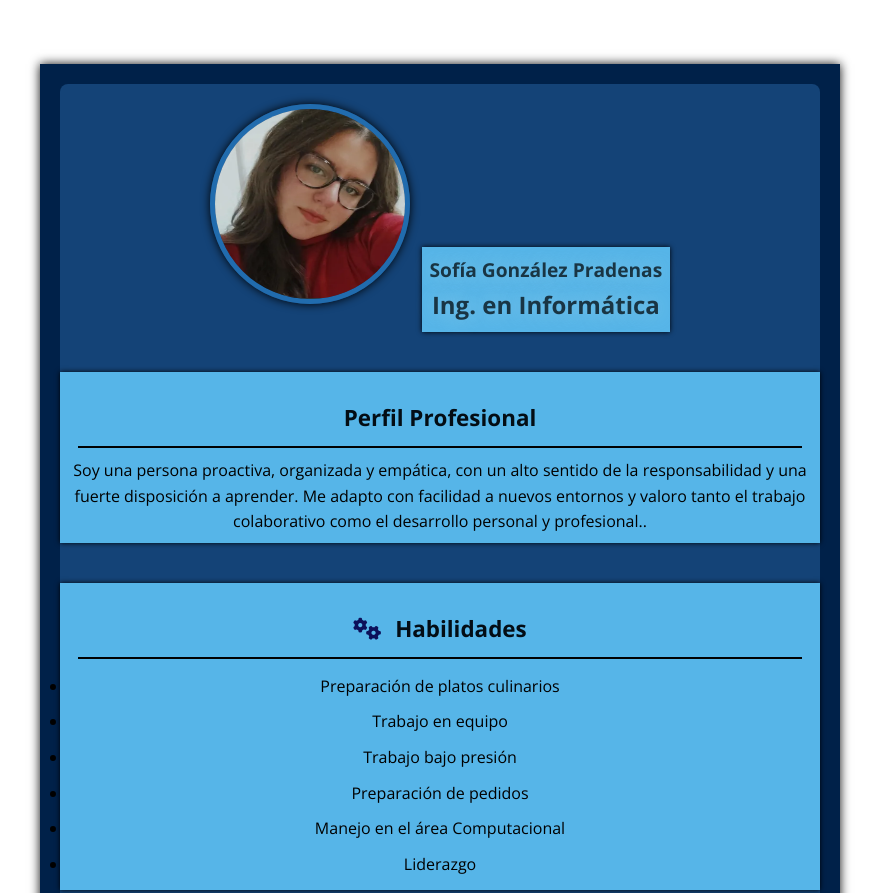
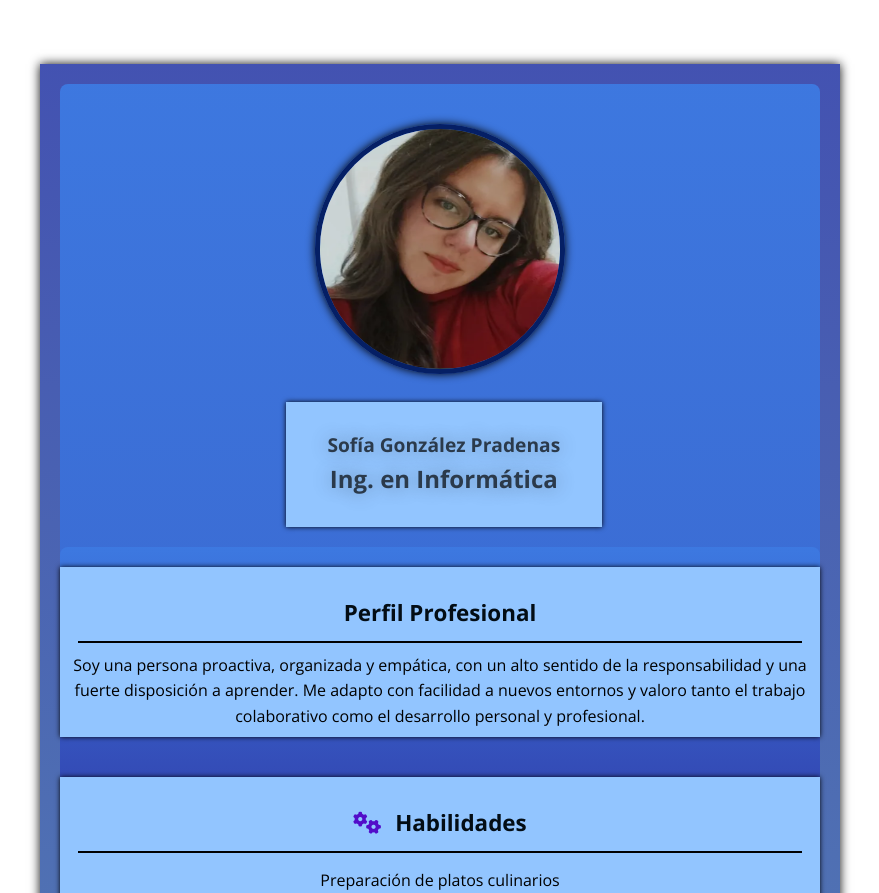
Before and after one commit to sofiaaanto/Clase-3, a plain HTML site: page index.html in a window 1280 px wide. Shown: the top 893 px of the page, without its empty margins (200-1079 px from the left). Drawn offline with nearby package versions, Linux system fonts and the light colour scheme.

Commit message:
cambios3

```diff
--- a/estilo.css
+++ b/estilo.css
@@ -25,12 +25,12 @@ header{
     color:rgb(0, 0, 0);
     padding: 20px 0;
     border-radius: 8px 8px 0 0;
-    background-image: url('./Azul.jpg')
+    background: linear-gradient(rgba(61, 121, 225, 0.964),rgba(51, 73, 180, 0.94));
 }
 
 header figure img {
     border-radius: 50%;
-    border: 5px solid #216cae;
+    border: 5px solid #051f65;
     box-shadow: 0px 0px 10px ;
 }
 
@@ -45,7 +45,7 @@ header h2{
 }
 
 .container{
-    background-color: rgb(0, 33, 73);
+    background: linear-gradient(rgba(57, 73, 173, 0.948),rgba(87, 150, 177, 0.937)) ;
     width: 80%;
     margin: 0 auto;
     position: relative;
@@ -60,9 +60,9 @@ header h2{
     overflow: hidden;
     display: inline-block;
     vertical-align: middle;
-    border: 7px solid #78aedd;
+    border: 7px solid #001868db;
     margin: 5%;
-    box-shadow: 0px 0px 20px rgba(199, 180, 180, 0.5) ;
+    box-shadow: 0px 0px 20px rgb(18, 69, 158) ;
 
 }
 
@@ -81,7 +81,7 @@ header h2{
     display: inline-block;
     vertical-align: middle;
     margin-left: 1%;
-    text-shadow: 0px 0px 20px rgba(231, 235, 230, 0.5)
+    text-shadow: 0px 0px 20px rgba(0, 2, 4, 0.5)
 
 }
 h3{
@@ -92,7 +92,7 @@ h3{
 }
 
 section{
-    background-color: rgb(86, 181, 232);
+    background-color: rgb(146, 197, 255) ;
     padding: 8px;
     margin-bottom: 20px;
     box-shadow: 0 0 5px rgba(0, 0, 0, 0.961);
@@ -116,7 +116,13 @@ address p{
 
 }
 i{
-    color: rgb(12, 16, 89);
+    color: rgb(82, 13, 201);
     margin-right: 8px;
 
 }
+
+ul {
+    list-style: none;
+    padding: 0;
+    margin: 0;
+  }
--- a/index.html
+++ b/index.html
@@ -10,16 +10,30 @@
             <main class="container" >
                 <header class="cabecera">
                     <figure class="contenedor-foto-perfil">
-                        <img src="./FOTOPERFIL.png" alt="Foto de contenedor-foto-perfil"  height="200px" width="200px">
+
+                          <div class="center-container">
+                            <img src="./FOTOPERFIL.png" alt="Foto de contenedor-foto-perfil"  height="250px" width="250px" >
+                          </div>
                         <section class="nombre_puesto">
-                            <h1>Sofía González Pradenas</h1>
-                            <h2>Ing. en Informática</h2>
+                            <style>
+                                .center-container {
+                                  width: 300px;
+                                  margin: 0 auto; /* This centers it horizontally */
+                                  background: #367ada00;
+                                  padding: 20px;
+                                }
+                              </style>
+
+                              <div class="center-container">
+                                <h1>Sofía González Pradenas</h1>
+                                <h2>Ing. en Informática</h2>
+                              </div>
                         </section>
                         <header>
                         <section>
                             <h3>Perfil Profesional</h3>
                             <hr>
-                            <p>Soy una persona proactiva, organizada y empática, con un alto sentido de la responsabilidad y una fuerte disposición a aprender. Me adapto con facilidad a nuevos entornos y valoro tanto el trabajo colaborativo como el desarrollo personal y profesional..</p>
+                            <p>Soy una persona proactiva, organizada y empática, con un alto sentido de la responsabilidad y una fuerte disposición a aprender. Me adapto con facilidad a nuevos entornos y valoro tanto el trabajo colaborativo como el desarrollo personal y profesional.</p>
                         </header>
                         <section>
                             <h3><i class="fas fa-cogs"></i> Habilidades</h3>
```
